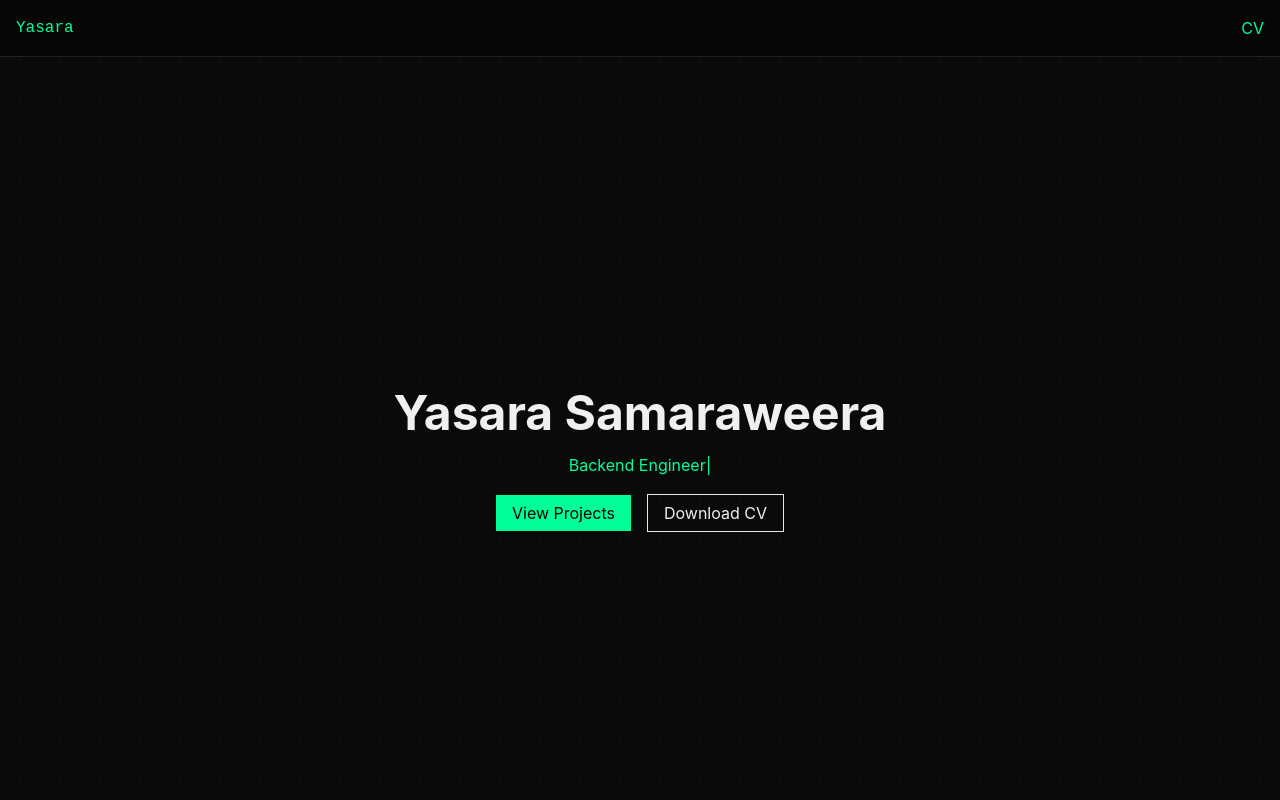
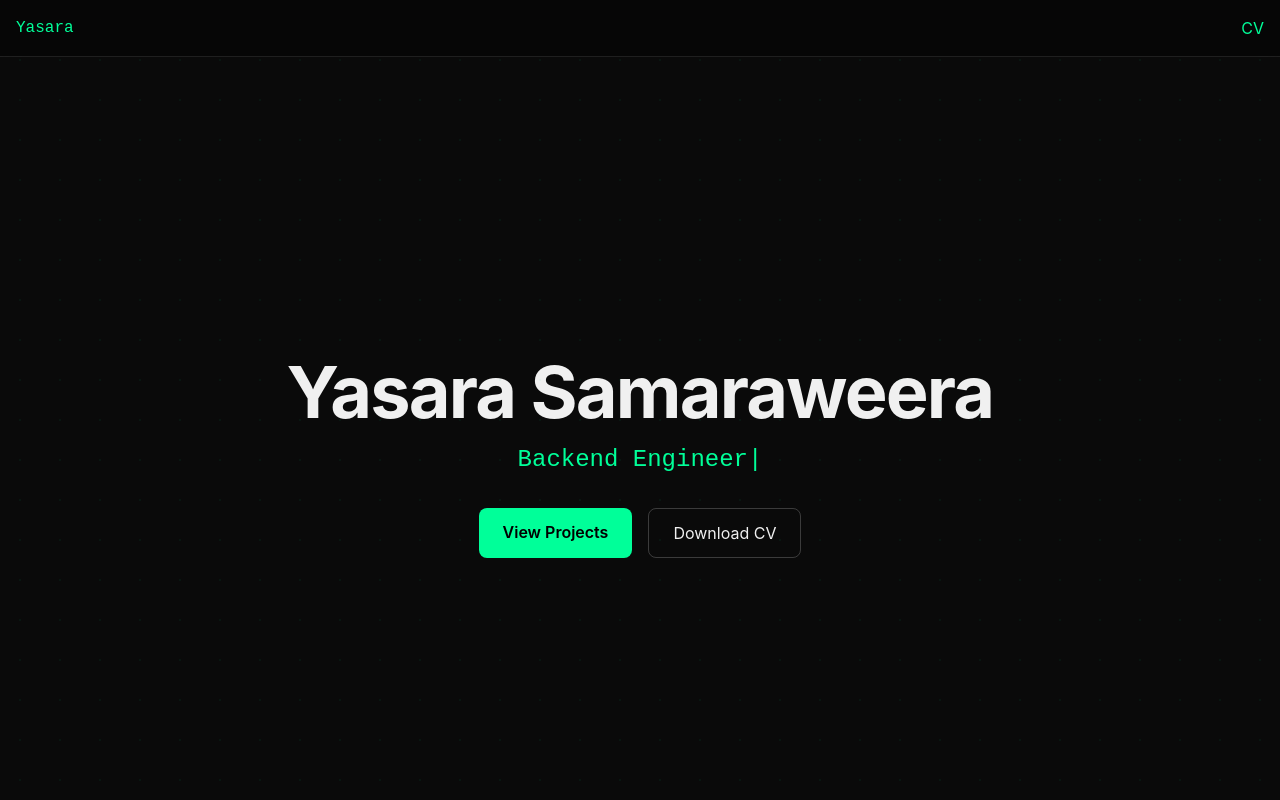
Before and after one commit to YasOnline177/yasara-portfolio, a React (Vite) app: page / in a window 1280 px wide. Shown: the top 800 px of the page. Built offline with nearby package versions, Linux system fonts and the light colour scheme.

Commit message:
refine hero section design

```diff
--- a/src/components/Hero.jsx
+++ b/src/components/Hero.jsx
@@ -3,8 +3,10 @@ import { Link } from "react-scroll";
 
 export default function Hero() {
     return (
-        <section className="h-screen flex flex-col justify-center items-center text-center">
-            <h1 className="text-5xl font-bold">Yasara Samaraweera</h1>
+        <section className="min-h-screen flex flex-col justify-center items-center text-center px-6">
+            <h1 className="text-5xl md:text-7xl font-bold tracking-tight text-text">
+                Yasara Samaraweera
+            </h1>
 
             <TypeAnimation
                 sequence={[
@@ -16,15 +18,15 @@ export default function Hero() {
                     2000,
                 ]}
                 repeat={Infinity}
-                className="text-accent mt-4"
+                className="text-accent mt-4 text-lg md:text-2xl font-mono"
             />
 
-            <div className="mt-6 space-x-4">
-                <Link to="projects" smooth className="bg-accent text-black px-4 py-2 cursor-pointer">
+            <div className="mt-8 flex gap-4 flex-wrap justify-center">
+                <Link to="projects" smooth className="bg-accent text-black px-6 py-3 rounded-lg font-semibold hover:opacity-90 transition cursor-pointer">
                     View Projects
                 </Link>
 
-                <a href="/assets/Yasara_Samaraweera_CV_Public.pdf" className="border px-4 py-2">
+                <a href="/assets/Yasara_Samaraweera_CV_Public.pdf" className="border border-white/20 px-6 py-3 rounded-lg hover:border-accent hover:text-accent transition">
                     Download CV
                 </a>
             </div>
```
